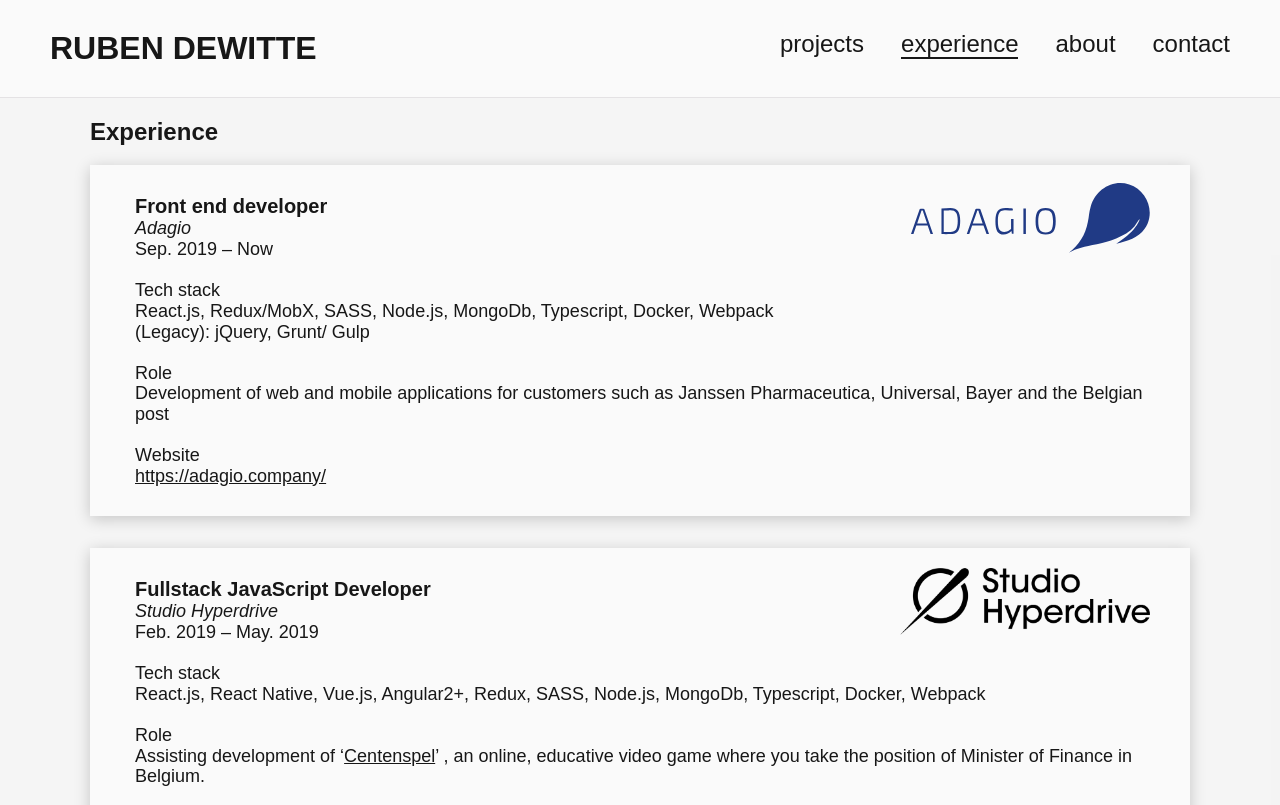
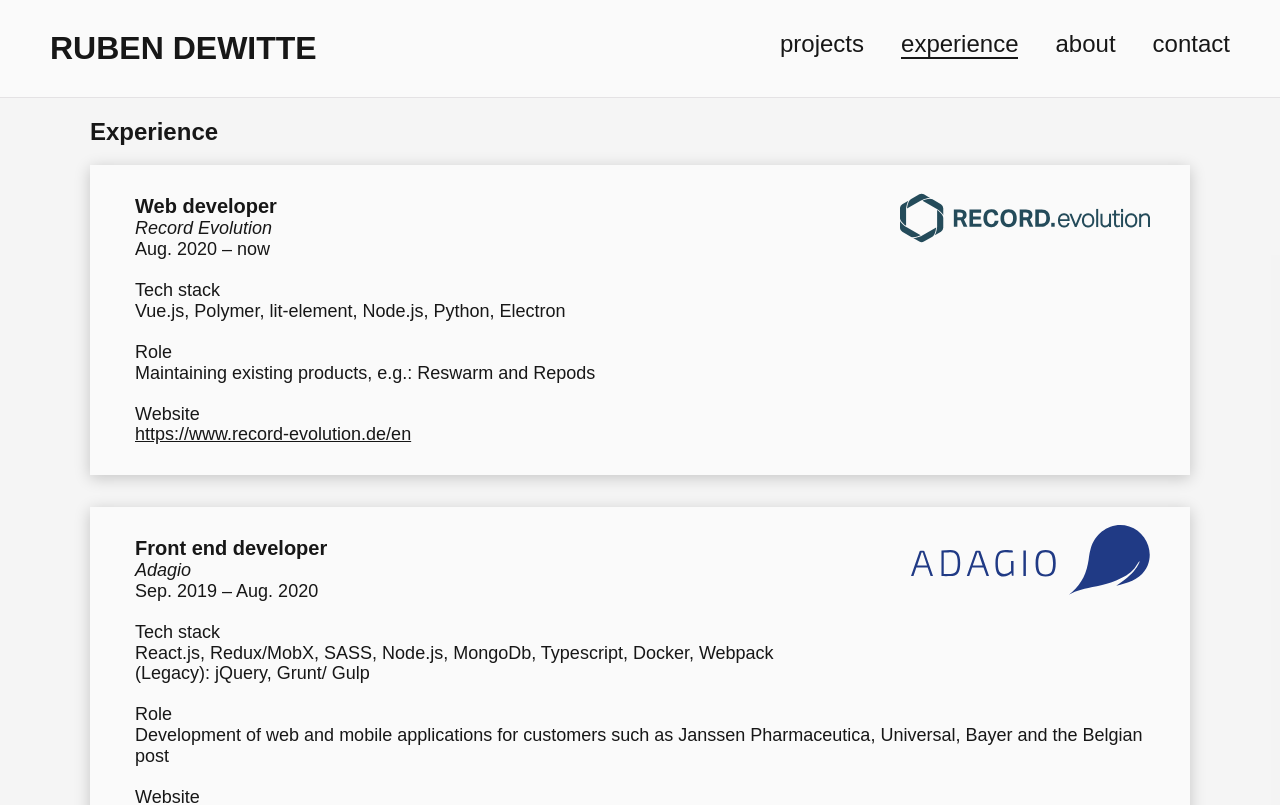
Before and after one commit to DewitteRuben/ruben_dewitte_portfolio_2020, a React (Create React App) app: page /experience in a window 1280 px wide. Shown: the top 805 px of the page. Built offline with nearby package versions, Linux system fonts and the light colour scheme.

Commit message:
feat: update info to mention new employment

```diff
--- a/src/pages/about.tsx
+++ b/src/pages/about.tsx
@@ -1,8 +1,8 @@
 import React from "react";
 import styled from "styled-components";
 import { BackgroundContainer, Card, ContentContainer, PageTitle } from "../components/Layout";
+import MdLink from "../components/MdLink/MdLink";
 import me from "../images/me.png";
-import MdLink from "../components/MdLink/MdLink";
 
 const Article = styled.article`
   text-align: justify;
@@ -46,10 +46,13 @@
             </p>
             <p>
               In 2019, I obtained my Bachelor&apos;s degree at the University of West-Flanders in Belgium (
-              <MdLink href="https://www.howest.be/en">Howest</MdLink>). Other than my degree I currently have one year of
+              <MdLink href="https://www.howest.be/en">Howest</MdLink>). Other than my degree I currently have two years of
               professional experience as a developer.
             </p>
-            <p>As of now I&apos;m looking for opportunities in and around the Rhein-Main area as a web developer.</p>
+            <p>
+              As of now I&apos;m currently employed as a web developer for the startup{" "}
+              <MdLink href="https://www.record-evolution.de/en">Record Evolution</MdLink> in Frankfurt.
+            </p>
           </Article>
         </Card>
       </ContentContainer>
--- a/src/pages/experience.tsx
+++ b/src/pages/experience.tsx
@@ -1,10 +1,11 @@
+import { em, rem } from "polished";
 import React from "react";
-import { ContentContainer, PageTitle, Spacer, BackgroundContainer, Card } from "../components/Layout";
 import styled from "styled-components";
-import { rem, em } from "polished";
+import { BackgroundContainer, Card, ContentContainer, PageTitle, Spacer } from "../components/Layout";
 import { ReactComponent as AdagioLogo } from "../images/adagio.svg";
+import HowestLogo from "../images/howest.png";
+import { ReactComponent as RecordEvolutionLogo } from "../images/record-evolution.svg";
 import StudioHyperdriveLogo from "../images/studio-hyperdrive.jpg";
-import HowestLogo from "../images/howest.png";
 
 const ExperienceItem = styled(Card)`
   position: relative;
@@ -71,6 +72,43 @@
         <PageTitle>Experience</PageTitle>
         <ExperienceItem>
           <ImageContainer>
+            <a target="_blank" rel="noopener noreferrer" href="https://www.record-evolution.de/en">
+              <RecordEvolutionLogo />
+            </a>
+          </ImageContainer>
+          <TitleBlock>Web developer</TitleBlock>
+          <DataList>
+            <li>
+              <i>Record Evolution</i>
+            </li>
+            <li>Aug. 2020 &ndash; now</li>
+          </DataList>
+          <Spacer />
+          <Spacer />
+          <ListTitle>Tech stack</ListTitle>
+          <DataList>
+            <li>Vue.js, Polymer, lit-element, Node.js, Python, Electron</li>
+          </DataList>
+          <Spacer />
+          <Spacer />
+          <ListTitle>Role</ListTitle>
+          <DataList>
+            <li>Maintaining existing products, e.g.: Reswarm and Repods</li>
+          </DataList>
+          <Spacer />
+          <ListTitle>Website</ListTitle>
+          <DataList>
+            <li>
+              <StyledLink rel="noopener noreferrer" href="https://www.record-evolution.de/en" target="_blank">
+                https://www.record-evolution.de/en
+              </StyledLink>
+            </li>
+          </DataList>
+        </ExperienceItem>
+        <Spacer />
+        <Spacer />
+        <ExperienceItem>
+          <ImageContainer>
             <a target="_blank" rel="noopener noreferrer" href="https://adagio.company/">
               <AdagioLogo />
             </a>
@@ -80,7 +118,7 @@
             <li>
               <i>Adagio</i>
             </li>
-            <li>Sep. 2019 &ndash; Now</li>
+            <li>Sep. 2019 &ndash; Aug. 2020</li>
           </DataList>
           <Spacer />
           <Spacer />
@@ -122,7 +160,7 @@
             <li>
               <i>Studio Hyperdrive</i>
             </li>
-            <li>Feb. 2019 &ndash; May. 2019</li>
+            <li>Feb. 2019 &ndash; May 2019</li>
           </DataList>
           <Spacer />
           <ListTitle>Tech stack</ListTitle>
```
Also changed, not shown: src/images/record-evolution.svg (added).
